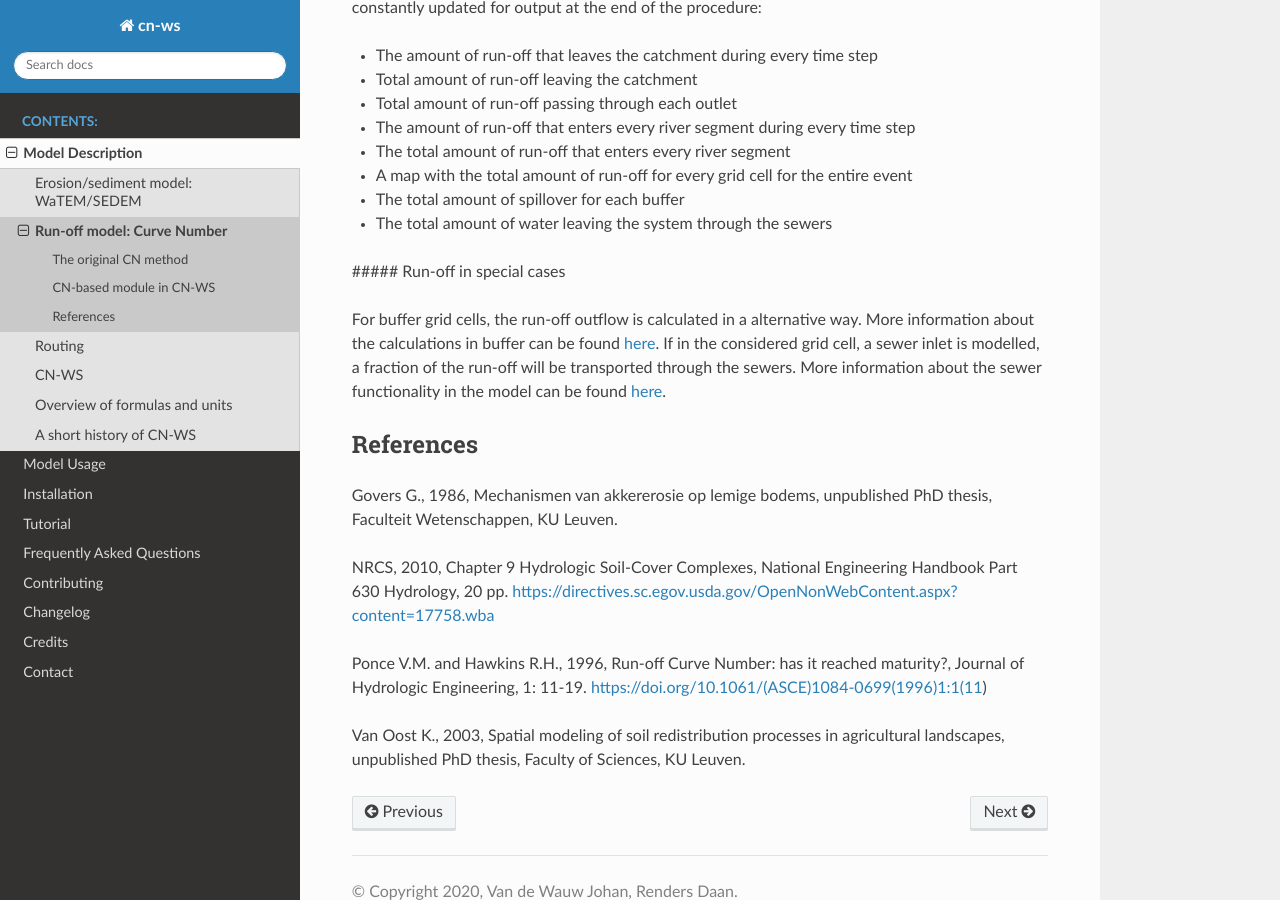
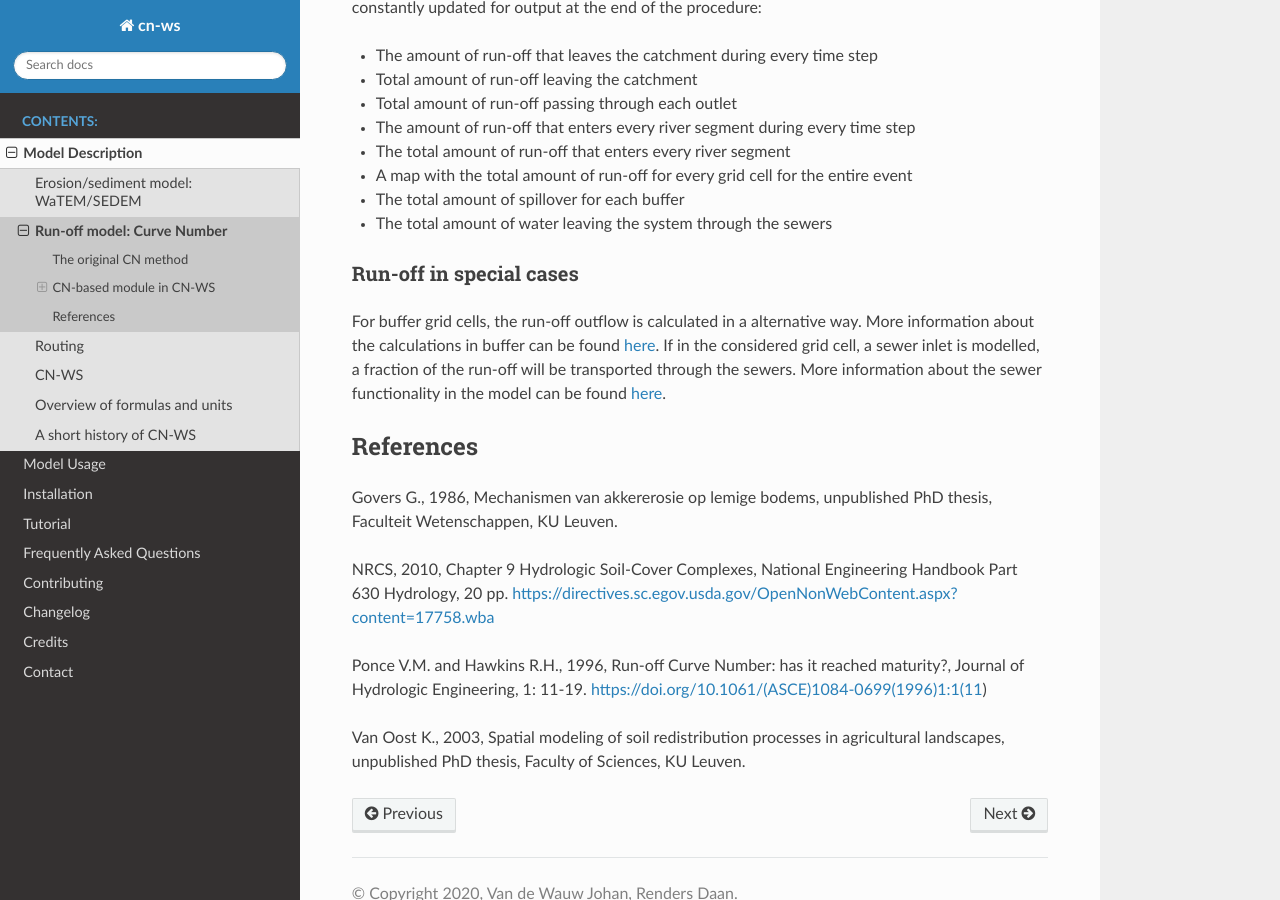
Before and after one commit to watem-sedem/watem-sedem, a Sphinx documentation site: the page built from docs/curve-number.rst, in a window 1280 px wide and 900 px high, scrolled down 4607 px. Built offline with Sphinx 7.4.7 and the Read the Docs theme 2.0.0, drawn with Linux system fonts in a browser that asks for light colours.

```diff
--- a/docs/curve-number.rst
+++ b/docs/curve-number.rst
@@ -207,7 +207,8 @@ variables are constantly updated for output at the end of the procedure:
 - The total amount of spillover for each buffer
 - The total amount of water leaving the system through the sewers
 
-##### Run-off in special cases
+Run-off in special cases
+^^^^^^^^^^^^^^^^^^^^^^^^
 
 For buffer grid cells, the run-off outflow is calculated in a alternative way.
 More information about the calculations in buffer can be found
```
